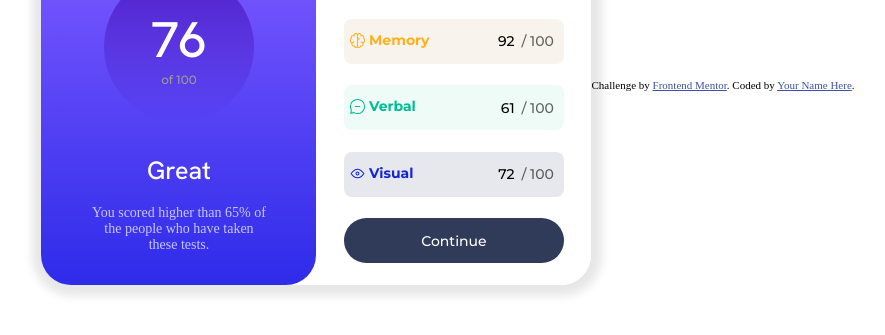
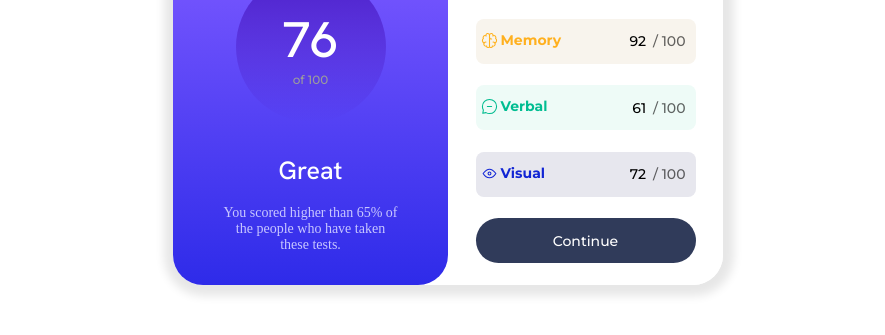
Before and after one commit to Bahezhamid/bahezhamid, a plain HTML site: page index.html in a window 1280 px wide. Shown: the part 273-608 px from the top of the page, without its empty margins (192-1077 px from the left). Drawn offline with Linux system fonts and the light colour scheme.

Commit message:
Update index.html

```diff
--- a/index.html
+++ b/index.html
@@ -206,14 +206,6 @@
         );
         cursor: pointer;
       }
-
-      .attribution {
-        font-size: 11px;
-        text-align: center;
-      }
-      .attribution a {
-        color: hsl(228, 45%, 44%);
-      }
     </style>
   </head>
   <body>
@@ -353,13 +345,6 @@
         <button class="button">Continue</button>
       </div>
     </div>
-    <footer>
-      <p class="attribution">
-        Challenge by
-        <a href="https://www.frontendmentor.io?ref=challenge" target="_blank"
-          >Frontend Mentor</a
-        >. Coded by <a href="#">Your Name Here</a>.
-      </p>
-    </footer>
+
   </body>
 </html>
```
